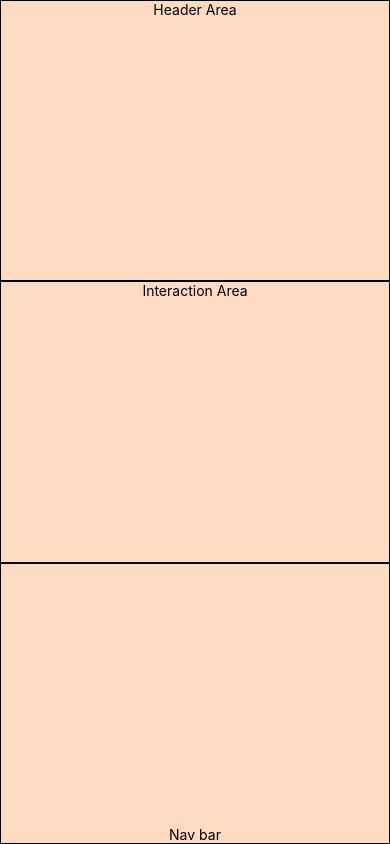
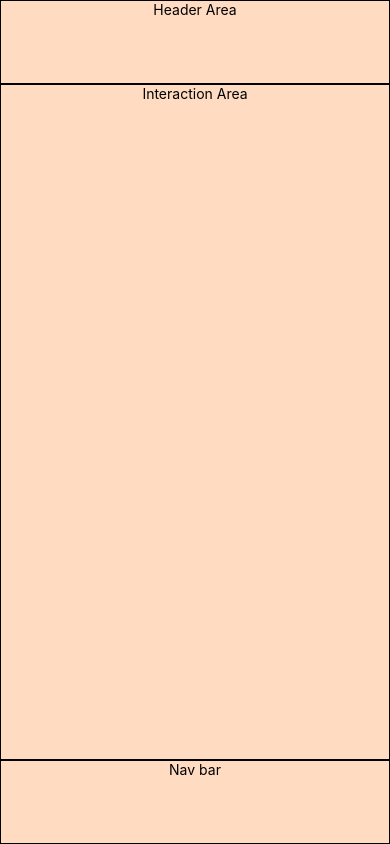
Before and after one commit to guitAryan/iForgot, a React Native app: screen / in a window 390 px wide. Built offline with nearby package versions, Linux system fonts and the light colour scheme.

Commit message:
Update to layout, fixed proportions

```diff
--- a/App.tsx
+++ b/App.tsx
@@ -36,7 +36,6 @@ export default function App() {
       <Header />
       <Interact />
       <NavBar />
-
     </View>
   );
 }
@@ -46,25 +45,24 @@ const styles = StyleSheet.create({
     flex: 1,
     backgroundColor: '#ffdbc2',
     alignItems: 'center',
-    justifyContent: 'center',
+    justifyContent: 'flex-start',
   },
   header: {
-    flex: 1,
     alignItems: 'center',
     borderWidth: 1,
+    height: WINDOW_HEIGHT * 0.1,
     width: WINDOW_WIDTH,
   },
   interact: {
-    flex: 1,
     alignItems: 'center',
     borderWidth: 1,
+    height: WINDOW_HEIGHT * 0.8,
     width: WINDOW_WIDTH,
   },
   navbar: {
-    flex: 1,
-    justifyContent: 'flex-end',
     alignItems: 'center',
     borderWidth: 1,
+    height: WINDOW_HEIGHT * 0.1,
     width: WINDOW_WIDTH,
   },
 
```
